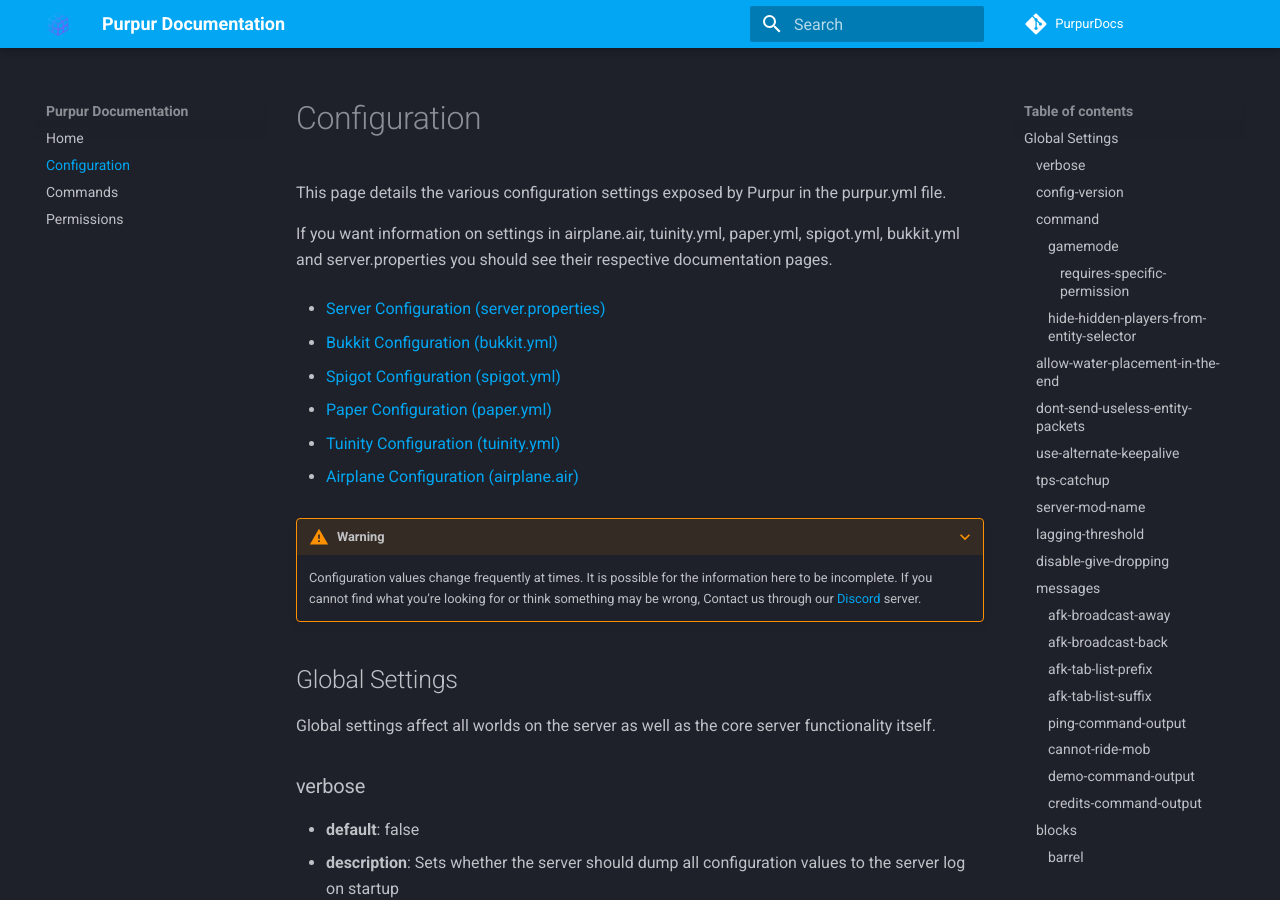
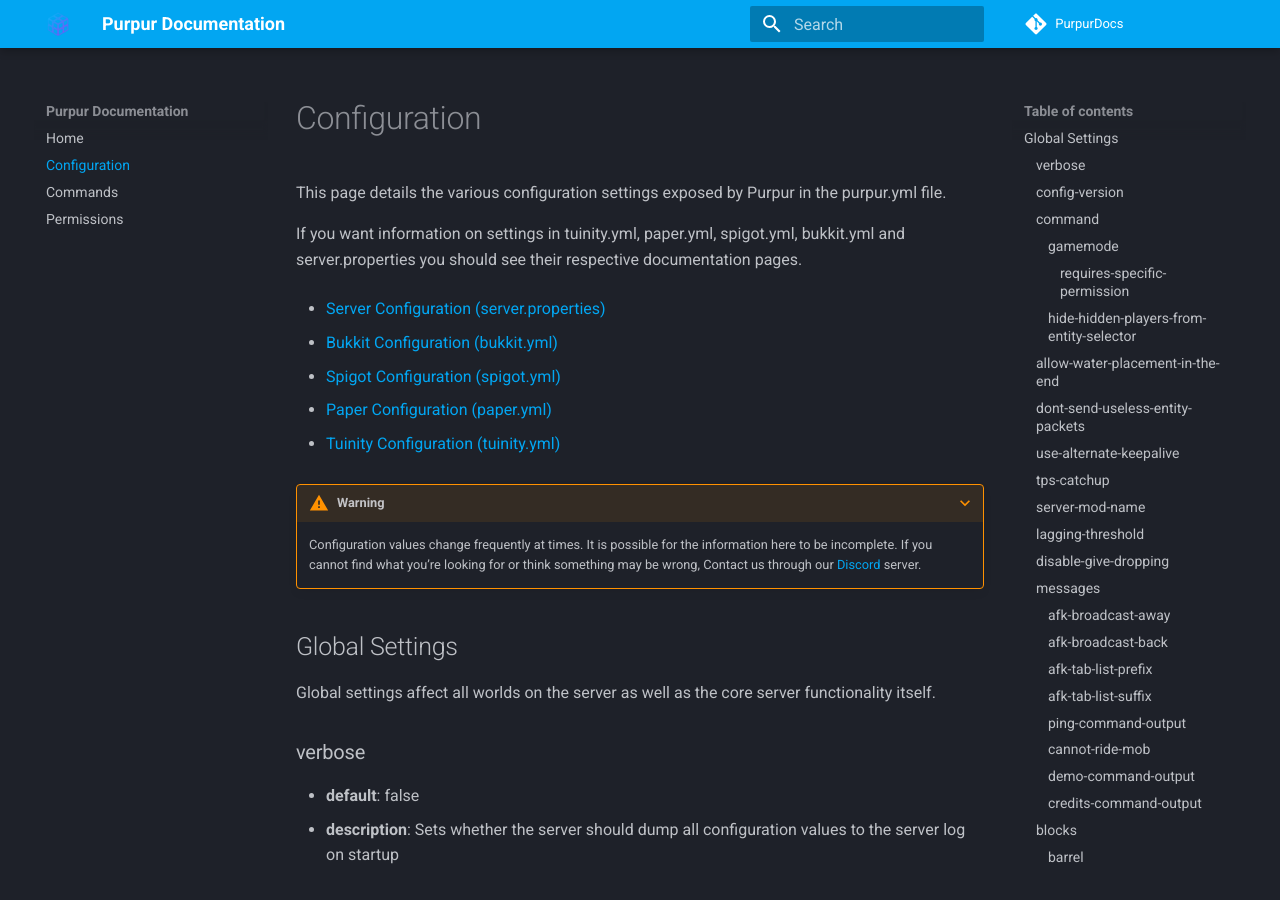
Before and after one commit to PurpurMC/PurpurDocs, an MkDocs documentation site: the page built from mkdocs/Configuration.md, in a window 1280 px wide and 900 px high. Built offline with MkDocs 1.6.1 and Material for MkDocs 9.7.7, drawn with Linux system fonts in a browser that asks for light colours; comment, search, counter and statistics services are not loaded.

Commit message:
We no longer include Airplane

```diff
--- a/mkdocs/Configuration.md
+++ b/mkdocs/Configuration.md
@@ -1,6 +1,6 @@
 This page details the various configuration settings exposed by Purpur in the purpur.yml file.
 
-If you want information on settings in airplane.air, tuinity.yml, paper.yml, spigot.yml, bukkit.yml and server.properties you should see their respective documentation pages.
+If you want information on settings in tuinity.yml, paper.yml, spigot.yml, bukkit.yml and server.properties you should see their respective documentation pages.
 
 * [Server Configuration (server.properties)](https://minecraft.gamepedia.com/Server.properties)
 
@@ -11,8 +11,6 @@
 * [Paper Configuration (paper.yml)](https://paper.readthedocs.io/en/latest/server/configuration.html)
 
 * [Tuinity Configuration (tuinity.yml)](https://github.com/Spottedleaf/Tuinity/wiki/Config)
-
-* [Airplane Configuration (airplane.air)](https://github.com/TECHNOVE/Airplane/wiki)
 
 ???+ warning "Warning"
     Configuration values change frequently at times. It is possible for the information here to be incomplete. If you cannot find what you’re looking for or think something may be wrong, Contact us through our [Discord](http://purpur.pl3x.net/discord/) server.
```
